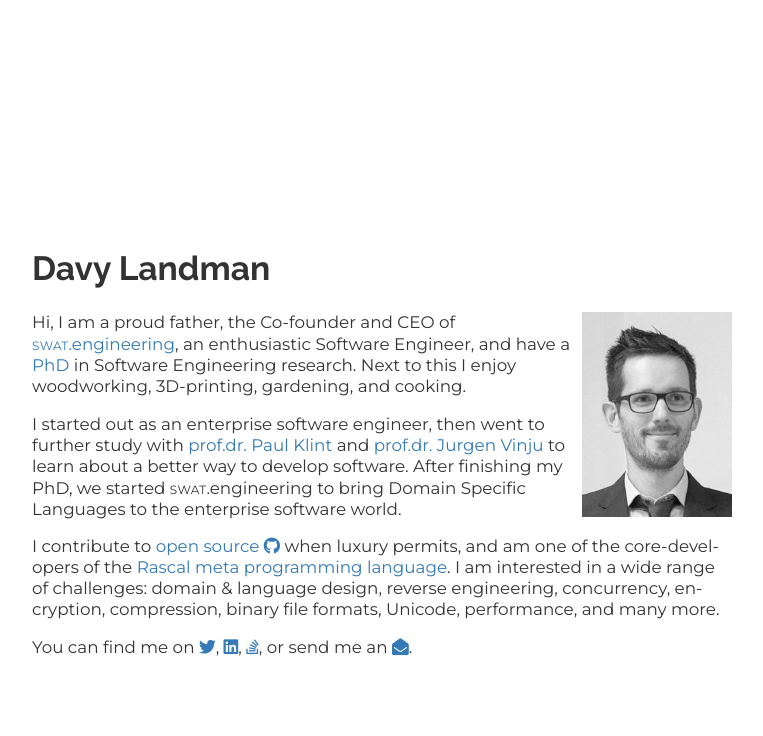
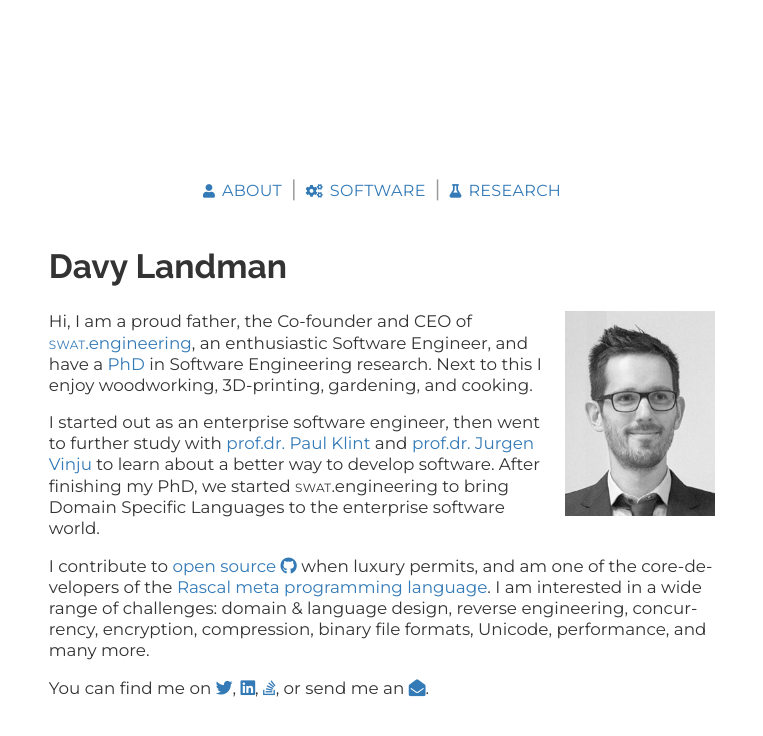
Before and after one commit to DavyLandman/davylandman.github.io, a Jekyll site: the page built from index.md, in a window 1280 px wide. Shown: the top 736 px of the page, without its empty margins (258-1021 px from the left). Built offline with Jekyll 4.4.1, drawn with Linux system fonts in a browser that asks for light colours; nearby versions of some CDN libraries.

Commit message:
Added menu bar to homepage

```diff
--- a/_layouts/default.html
+++ b/_layouts/default.html
@@ -20,6 +20,9 @@
         <link href="//use.fontawesome.com/releases/v5.0.8/css/all.css" rel="stylesheet">
     </head>
     <body>
+        <nav>
+            <a href="/"> <i class="fas fa-user"></i> About</a> | <a href="/software/"> <i class="fas fa-cogs"></i> Software</a> | <a href="/research/"><i class="fas fa-flask"></i>  Research</a>
+        </nav>
         <main>
             <section>
                 {{ content }}
--- a/css/main.css
+++ b/css/main.css
@@ -9,10 +9,10 @@
 }
 
 @media only screen and (min-width: 720px) and (min-height: 600px) {
-    html, body, main {
+    html, body {
         height: 100%;
     }
-    main {
+    body {
         display: -webkit-box;
         display: -ms-flexbox;
         display: flex;
@@ -22,9 +22,13 @@
         -webkit-box-pack: center;
             -ms-flex-pack: center;
                 justify-content: center;
+        -webkit-box-orient: vertical;
+        -webkit-box-direction: normal;
+        -ms-flex-direction: column;
+        flex-direction: column;
     }
 
-    section {
+    main {
         max-width: 700px;
         margin: 10px;
     }
@@ -37,7 +41,7 @@
 h1, h2, h3, h4, h5, h6 {
     font-family: 'Raleway', sans-serif;
 }
-main {
+body {
     color: #333;
     font-family: 'Montserrat', sans-serif;
     line-height: 1.25;
@@ -50,9 +54,42 @@
 }
 
 @media only screen and (min-width: 720px) and (min-height: 600px) {
-    main {
+    body {
         font-size: 1.05rem;
     }
+    nav {
+        font-size: 1.4rem;
+    }
+}
+
+
+nav {
+    font-variant:small-caps;
+    text-transform: lowercase;
+    letter-spacing: 0.3px;
+    color: #999;
+    padding-bottom: 0.5em;
+    text-align: center;
+}
+
+@media only screen and (min-width: 360px) and (max-width: 719px) {
+    nav {
+        font-size: 1.1rem;
+    }
+    nav a {
+        margin-left: 0.5em;
+        margin-right: 0.5em;
+    }
+}
+
+nav a {
+    margin-left: 0.1em;
+    margin-right: 0.1em;
+}
+
+nav i {
+    font-size: 0.85rem;
+    padding-right: 0.05em;
 }
 
 .acro {
```
